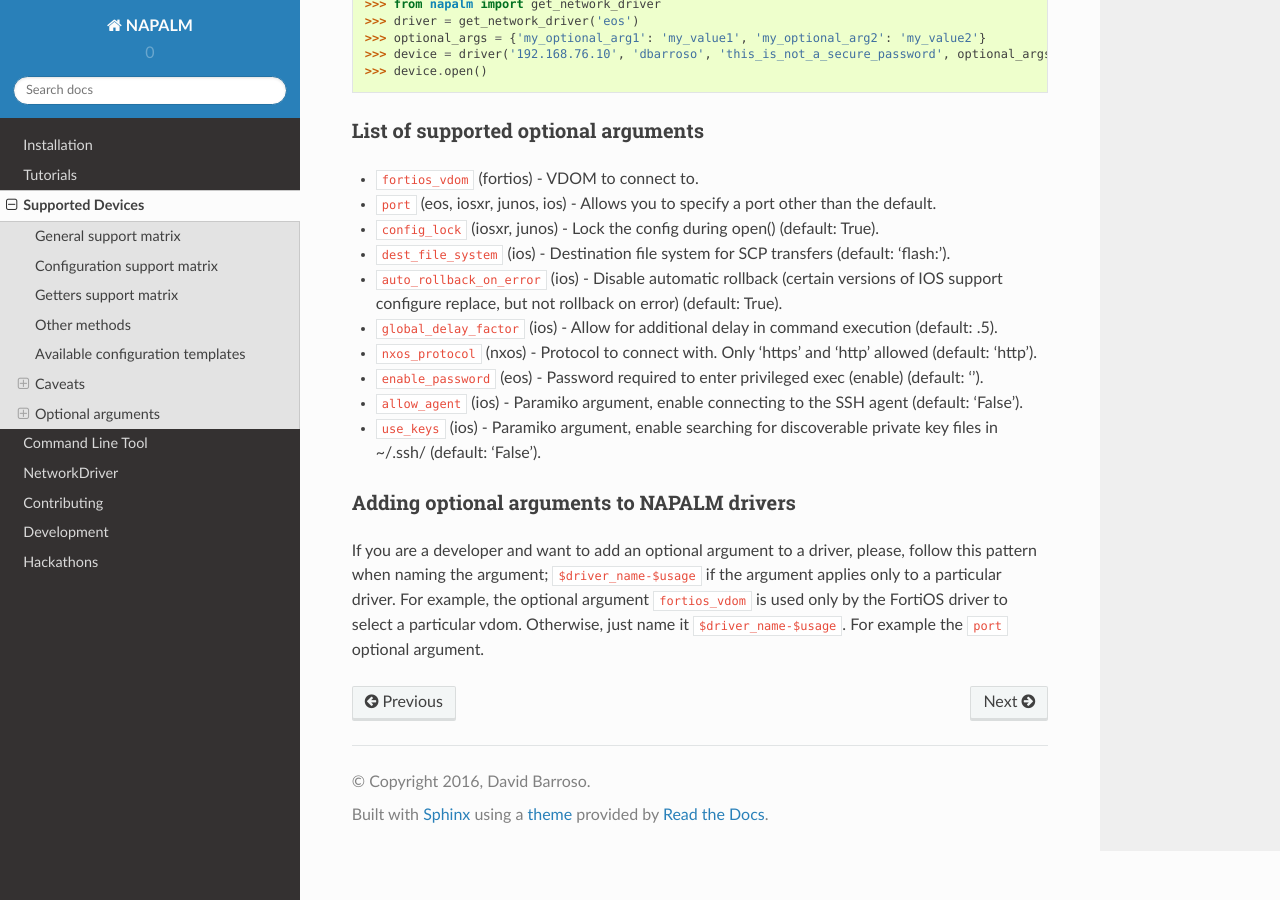
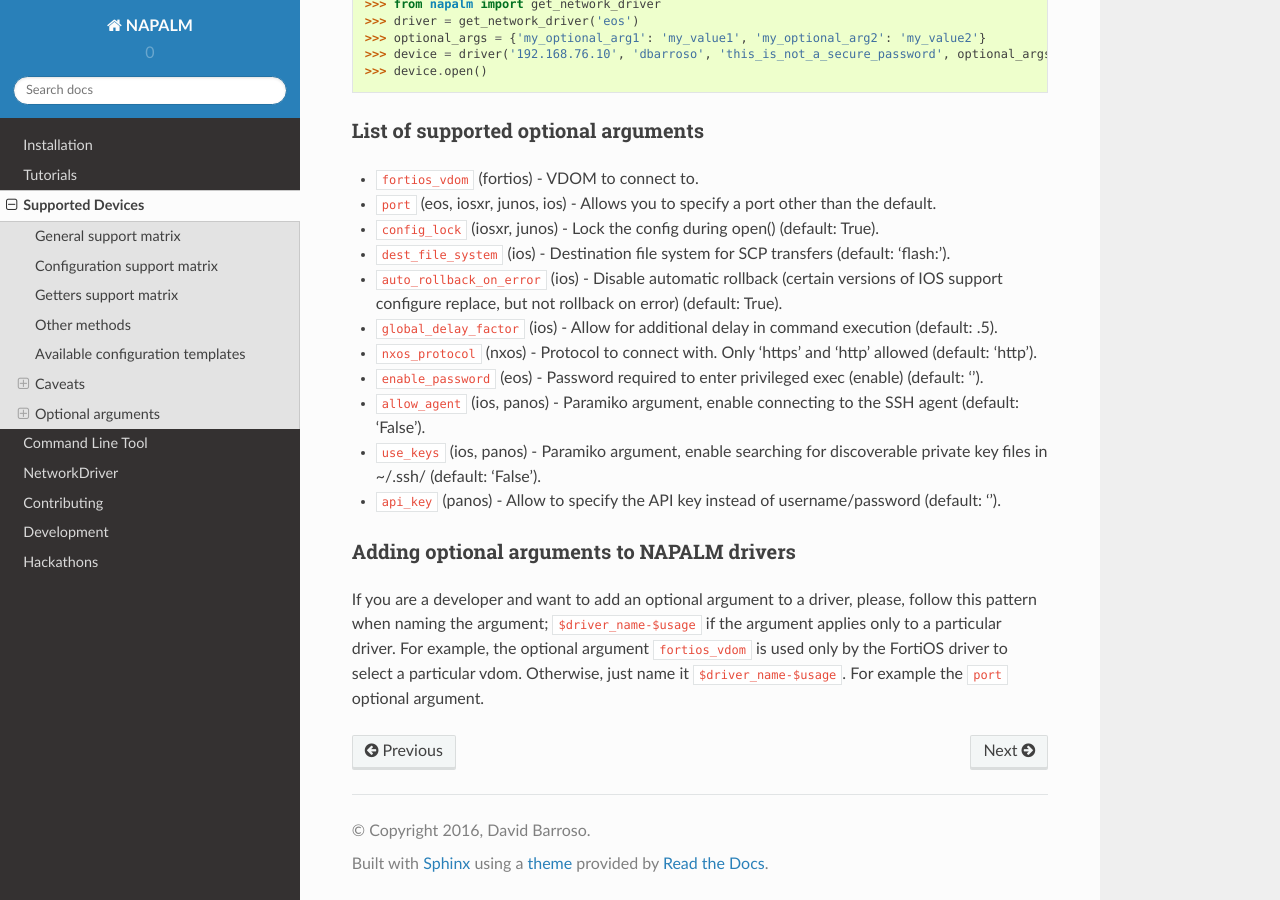
Before and after one commit to napalm-automation/napalm, a Sphinx documentation site: the page built from docs/support/index.rst, in a window 1280 px wide and 900 px high, scrolled down 3009 px. Built offline with Sphinx 7.4.7 and the Read the Docs theme 2.0.0, drawn with Linux system fonts in a browser that asks for light colours.

Commit message:
Adding panos support for optional args

```diff
--- a/docs/support/index.rst
+++ b/docs/support/index.rst
@@ -144,8 +144,9 @@
 * :code:`global_delay_factor` (ios) - Allow for additional delay in command execution (default: .5).
 * :code:`nxos_protocol` (nxos) - Protocol to connect with.  Only 'https' and 'http' allowed (default: 'http').
 * :code:`enable_password` (eos) - Password required to enter privileged exec (enable) (default: '').
-* :code:`allow_agent` (ios) - Paramiko argument, enable connecting to the SSH agent (default: 'False').
-* :code:`use_keys` (ios) - Paramiko argument, enable searching for discoverable private key files in ~/.ssh/ (default: 'False').
+* :code:`allow_agent` (ios, panos) - Paramiko argument, enable connecting to the SSH agent (default: 'False').
+* :code:`use_keys` (ios, panos) - Paramiko argument, enable searching for discoverable private key files in ~/.ssh/ (default: 'False').
+* :code:`api_key` (panos) - Allow to specify the API key instead of username/password (default: '').
 
 
 Adding optional arguments to NAPALM drivers
```
